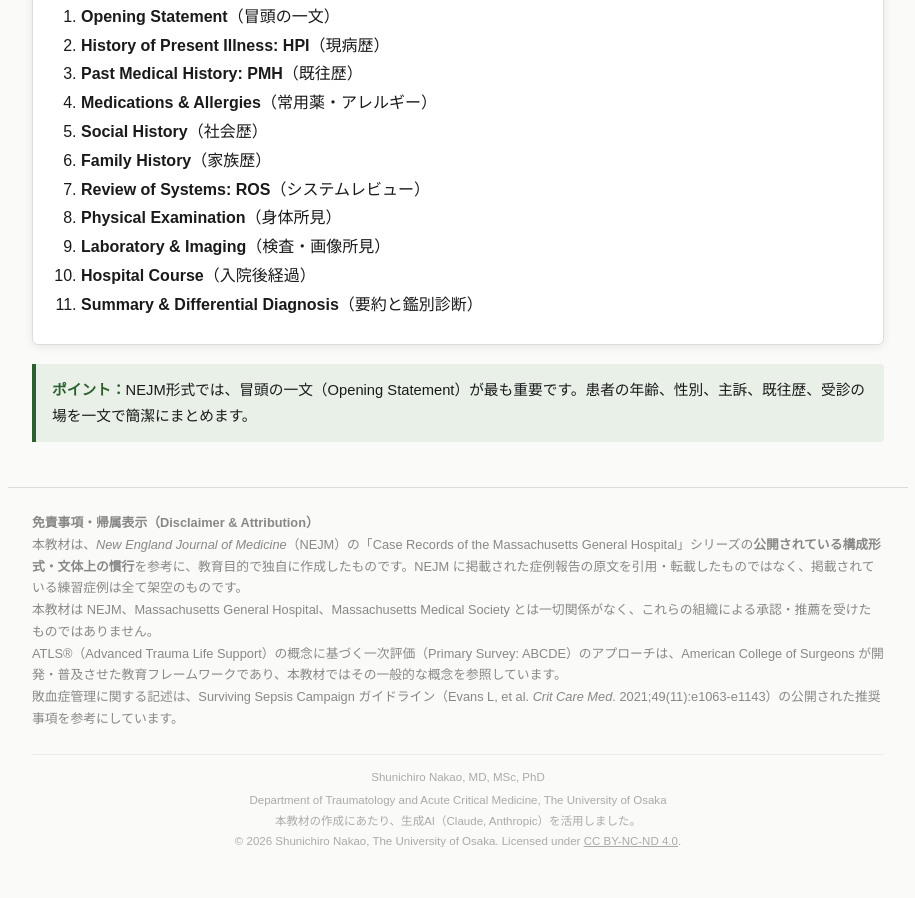
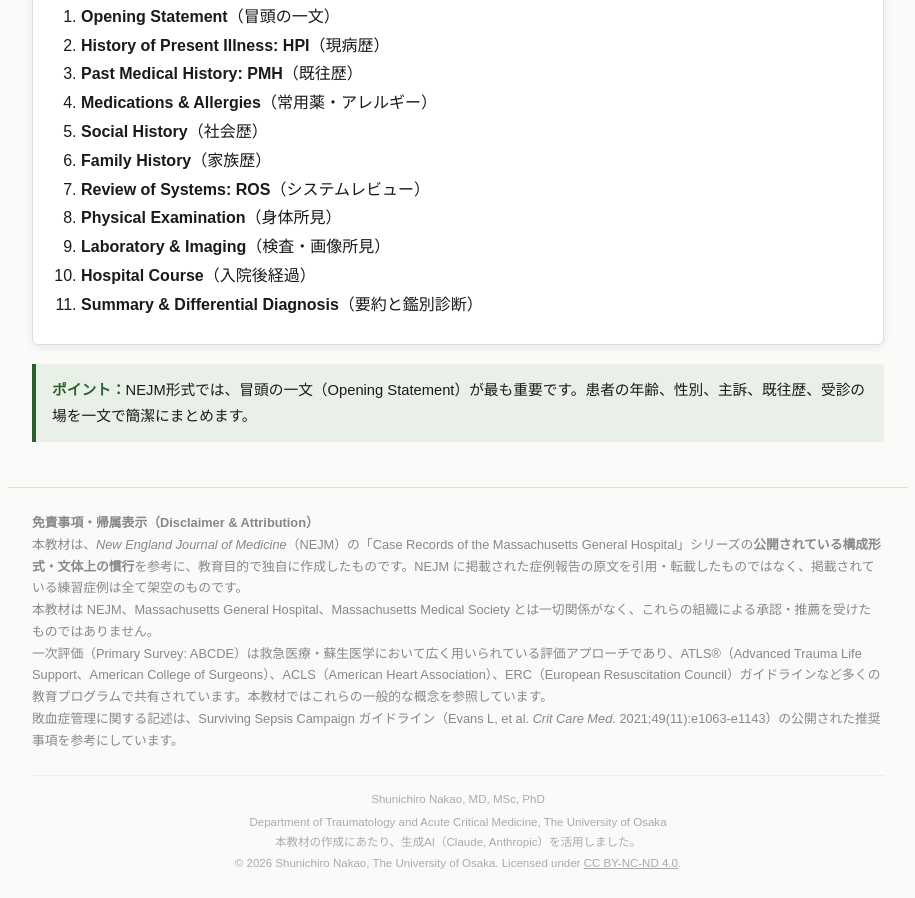
Before and after one commit to shunichironakao/case-presentation-trainer, a plain HTML site: page index.html in a window 1280 px wide. Shown: the part 812-1710 px from the top of the page, without its empty margins (182-1097 px from the left). Before the commit the page ends 1688 px from the top, so only its background shows below. Drawn offline with Linux system fonts and the light colour scheme.

Commit message:
Add files via upload

```diff
--- a/index.html
+++ b/index.html
@@ -1673,7 +1673,7 @@ h3 {
   <p><strong>免責事項・帰属表示（Disclaimer &amp; Attribution）</strong></p>
   <p>本教材は、<em>New England Journal of Medicine</em>（NEJM）の「Case Records of the Massachusetts General Hospital」シリーズの<strong>公開されている構成形式・文体上の慣行</strong>を参考に、教育目的で独自に作成したものです。NEJM に掲載された症例報告の原文を引用・転載したものではなく、掲載されている練習症例は全て架空のものです。</p>
   <p>本教材は NEJM、Massachusetts General Hospital、Massachusetts Medical Society とは一切関係がなく、これらの組織による承認・推薦を受けたものではありません。</p>
-  <p>ATLS&reg;（Advanced Trauma Life Support）の概念に基づく一次評価（Primary Survey: ABCDE）のアプローチは、American College of Surgeons が開発・普及させた教育フレームワークであり、本教材ではその一般的な概念を参照しています。</p>
+  <p>一次評価（Primary Survey: ABCDE）は救急医療・蘇生医学において広く用いられている評価アプローチであり、ATLS&reg;（Advanced Trauma Life Support、American College of Surgeons）、ACLS（American Heart Association）、ERC（European Resuscitation Council）ガイドラインなど多くの教育プログラムで共有されています。本教材ではこれらの一般的な概念を参照しています。</p>
   <p>敗血症管理に関する記述は、Surviving Sepsis Campaign ガイドライン（Evans L, et al. <em>Crit Care Med</em>. 2021;49(11):e1063-e1143）の公開された推奨事項を参考にしています。</p>
   <p style="margin-top:1.5rem; padding-top:0.8rem; border-top:1px solid #eee; font-size:0.72rem; color:#aaa; text-align:center; line-height:1.8;">
     Shunichiro Nakao, MD, MSc, PhD<br>
```
Also changed, not shown: 1 other file.
